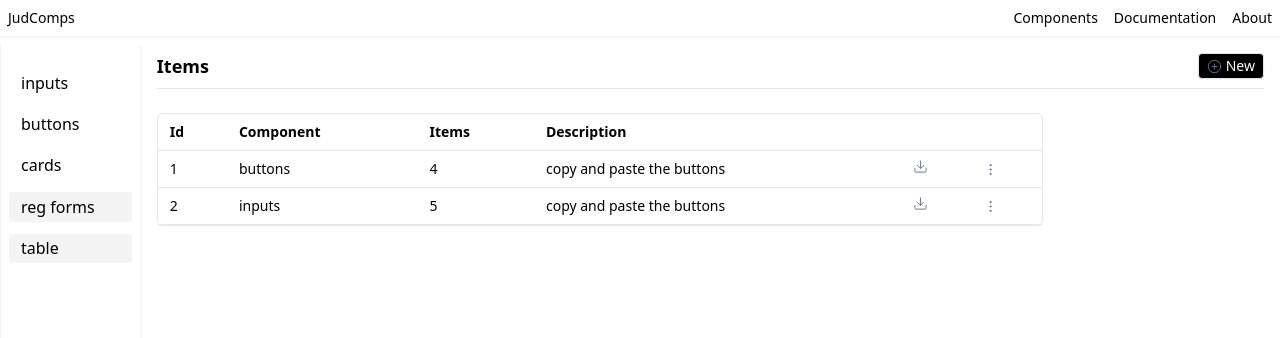
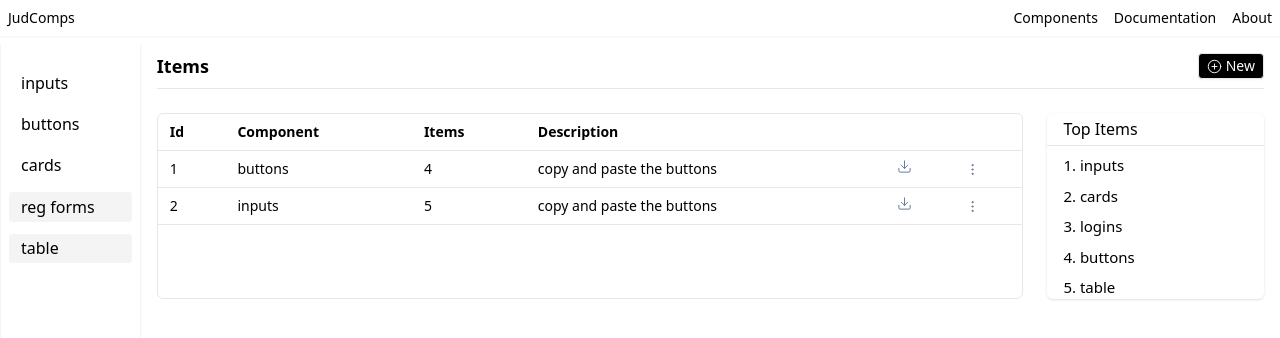
Before and after one commit to judahtc/JulohComponents-Tailwind, an Angular app: page /portal/table in a window 1280 px wide. Shown: the top 338 px of the page. Built offline with nearby package versions, Linux system fonts and the light colour scheme.

Commit message:
feat:added side table for top metrics

```diff
--- a/src/app/table/table.component.html
+++ b/src/app/table/table.component.html
@@ -6,7 +6,7 @@
   <div>
     <button
       class=" hover:bg-transparent text-sm shadow-sm bg-black  text-white hover:text-black border font-normal py-0.5 px-2 rounded flex items-center">
-      <svg xmlns="http://www.w3.org/2000/svg" width="15" height="15" viewBox="0 0 24 24" fill="none" stroke="#64748b"
+      <svg xmlns="http://www.w3.org/2000/svg" width="15" height="15" viewBox="0 0 24 24" fill="none" stroke="#ffff"
         stroke-width="1.5" stroke-linecap="round" stroke-linejoin="round" class="lucide lucide-circle-plus">
         <circle cx="12" cy="12" r="10" />
         <path d="M8 12h8" />
@@ -16,7 +16,7 @@
 </div>
 <hr class="w-5/5 ">
 <br>
-
+<div class="md:flex space-x-6">
   <div class="border rounded-md lg:w-5/5 container md:w-4/5 sm:w-full">
     <table class=" lg:w-full ">
       <thead>
@@ -90,3 +90,16 @@
     </table>
 
   </div>
+  <div class="shadow  rounded-md w-1/5 block">
+    <div class="border-b w-full p-1 px-4">Top Items</div>
+
+    <ol class="ml-4 mt-2 text-[15px] space-y-2">
+      <li class="list-item">1. inputs</li>
+      <li class="list-item">2. cards</li>
+      <li class="list-item">3. logins</li>
+      <li class="list-item">4. buttons</li>
+      <li class="list-item">5. table</li>
+    </ol>
+
+  </div>
+</div>
```
Lines whose indentation alone changed are shown as unchanged.
